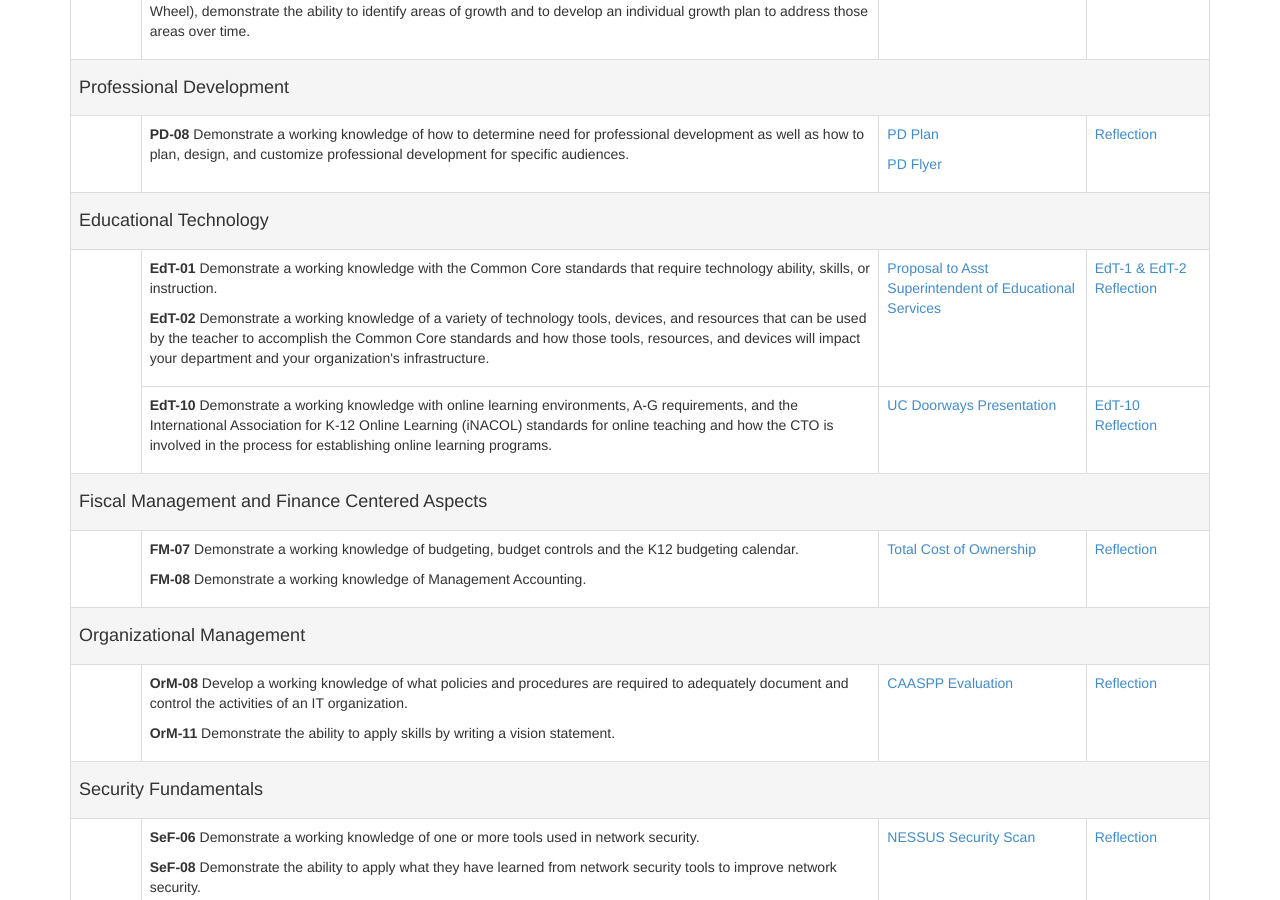
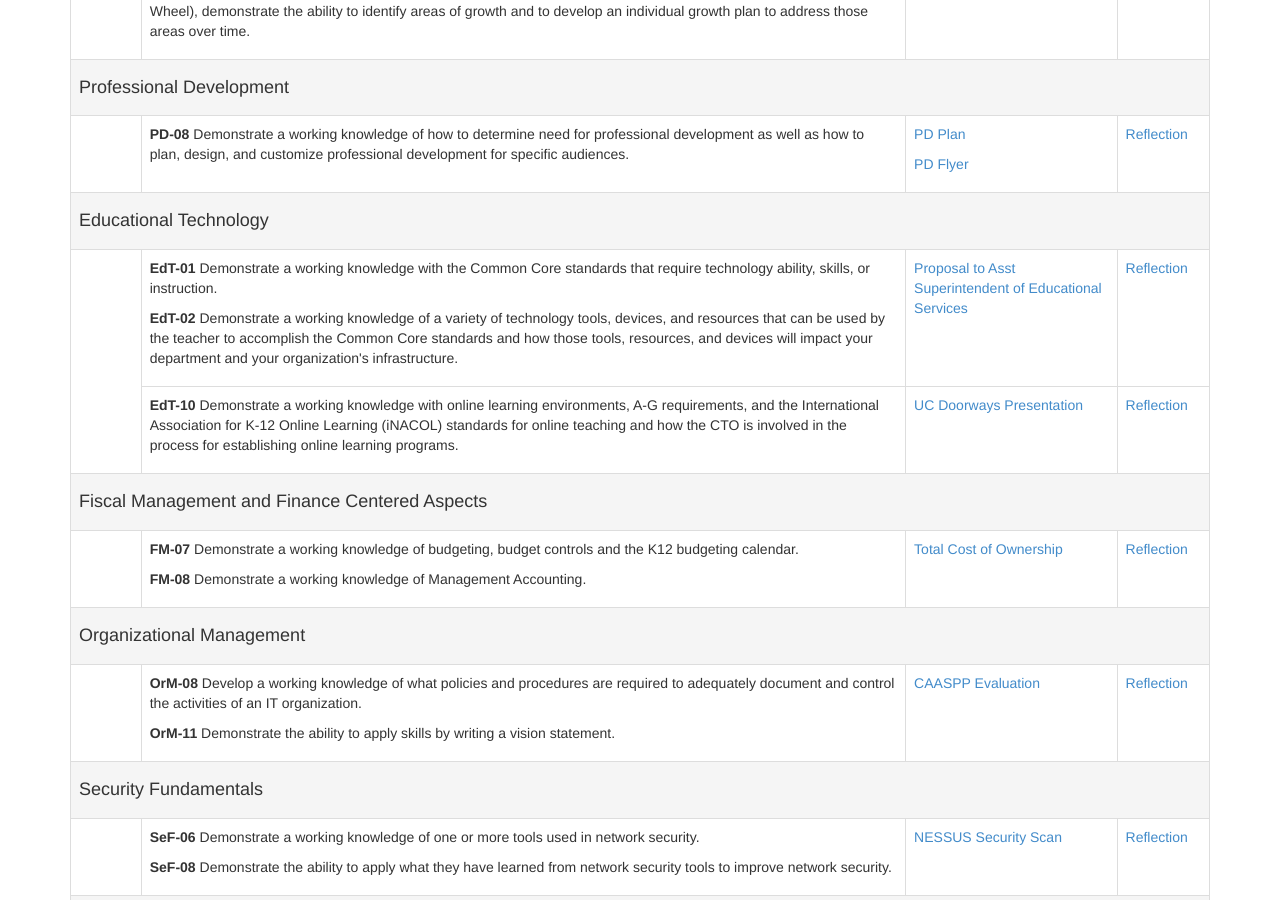
Before and after one commit to shanepinnell/shanepinnell.github.io, a Jekyll site: the page built from cto_mentor/index.html, in a window 1280 px wide and 900 px high, scrolled down 436 px. Built offline with Jekyll 4.4.1, drawn with Linux system fonts in a browser that asks for light colours; nearby versions of some CDN libraries; library files that are not in the unit come from our copies.

Commit message:
updated portfolio

```diff
--- a/cto_mentor/index.html
+++ b/cto_mentor/index.html
@@ -71,7 +71,7 @@
 						<p><a href="https://docs.google.com/document/d/1_wuOefh2NxkWUNsN6s4xy8ITc8V8XFoXQhxx5b4rsW0/edit?usp=sharing" target="_blank">Proposal to Asst Superintendent of Educational Services</a></p>
 					</td>
 					<td>
-						<p class="text-danger"><a href="https://docs.google.com/document/d/1KLZwvv-yLUjMXqh8MlMwdIqN88WGtJ_1dQFtWeZ87wo/edit?usp=sharing" target="_blank">EdT-1 & EdT-2 Reflection</a></p>
+						<p class="text-danger"><a href="https://docs.google.com/document/d/1KLZwvv-yLUjMXqh8MlMwdIqN88WGtJ_1dQFtWeZ87wo/edit?usp=sharing" target="_blank">Reflection</a></p>
 					</td>
 				</tr>
 				<tr>
@@ -87,7 +87,7 @@
 					</td>
 					<td>
 						<p>
-							<a href="https://docs.google.com/document/d/1oxxiTS7QCsQ4DUonoHm_lK0k4p7gSR30rAjX6zWSnQs/edit?usp=sharing"  target="_blank">EdT-10 Reflection</a>
+							<a href="https://docs.google.com/document/d/1oxxiTS7QCsQ4DUonoHm_lK0k4p7gSR30rAjX6zWSnQs/edit?usp=sharing"  target="_blank">Reflection</a>
 						</p>
 					</td>
 				</tr>
```
